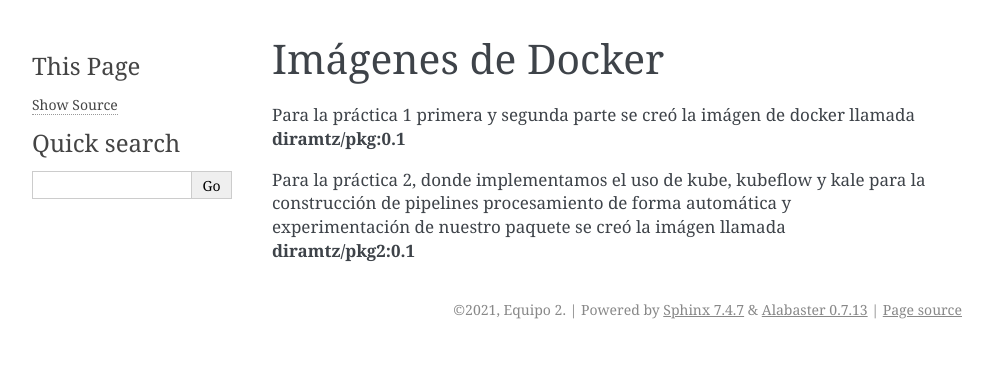
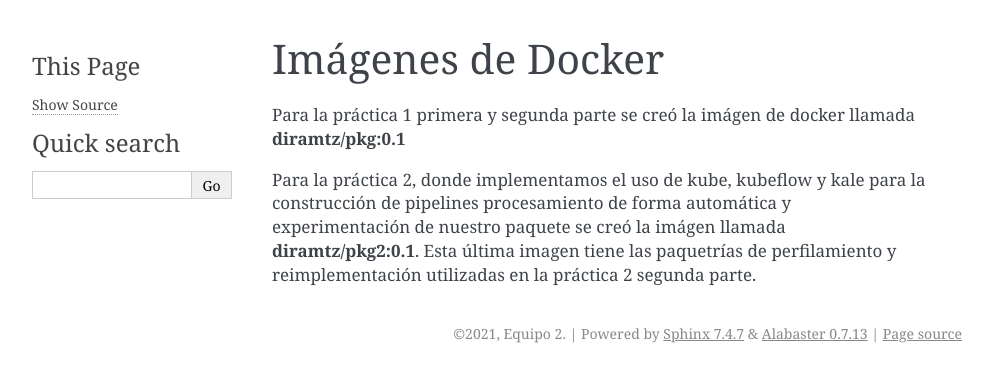
Before and after one commit to optimizacion-2-2021-1-gh-classroom/practica-2-segunda-parte-diramtz, a Sphinx documentation site: the page built from docs/docker.rst, in a window 1280 px wide. Shown: the top 382 px of the page, without its empty margins (148-1141 px from the left). Built offline with Sphinx 7.4.7, drawn with Linux system fonts in a browser that asks for light colours.

Commit message:
Comentario acerca de la segunda imagen de docker

```diff
--- a/docs/docker.rst
+++ b/docs/docker.rst
@@ -5,4 +5,5 @@ Imágenes de Docker
 Para la práctica 1 primera y segunda parte se creó la imágen de docker llamada **diramtz/pkg:0.1**
 
 Para la práctica 2, donde implementamos el uso de kube, kubeflow y kale para la construcción de pipelines procesamiento de forma automática y experimentación de nuestro paquete
-se creó la imágen llamada **diramtz/pkg2:0.1**
+se creó la imágen llamada **diramtz/pkg2:0.1**.
+Esta última imagen tiene las paquetrías de perfilamiento y reimplementación utilizadas en la práctica 2 segunda parte.
```
